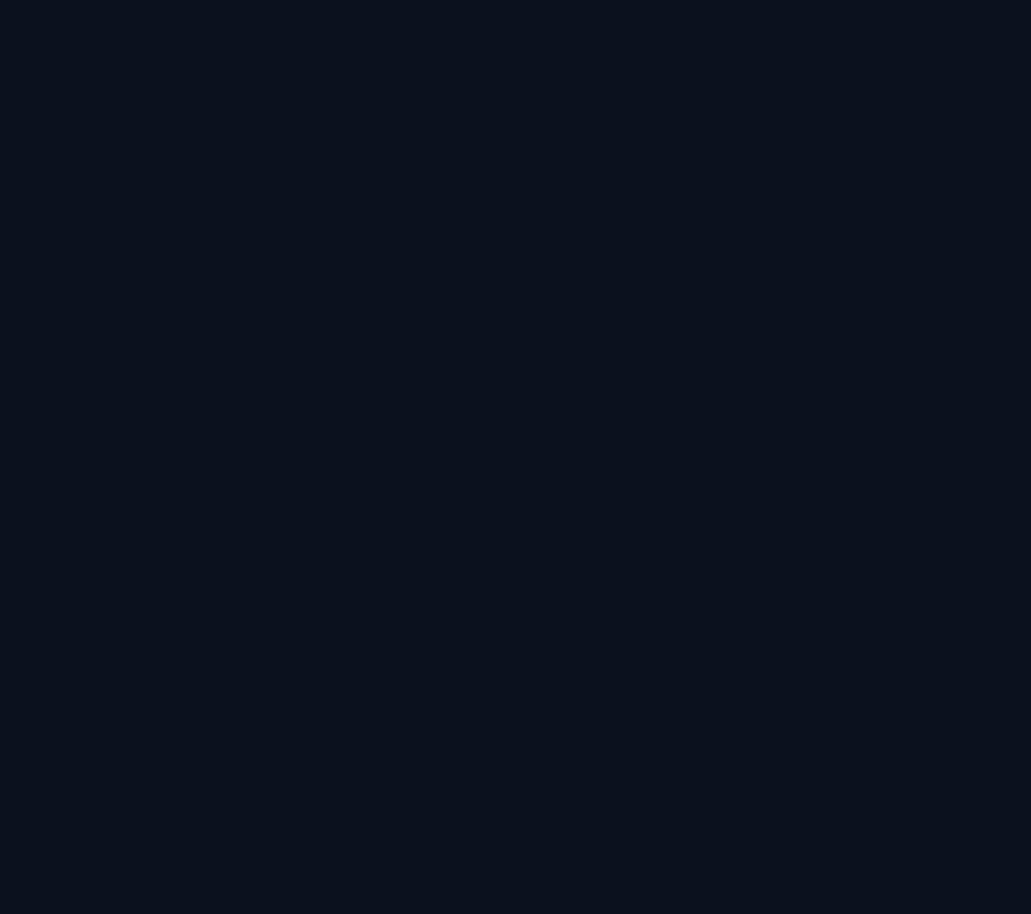
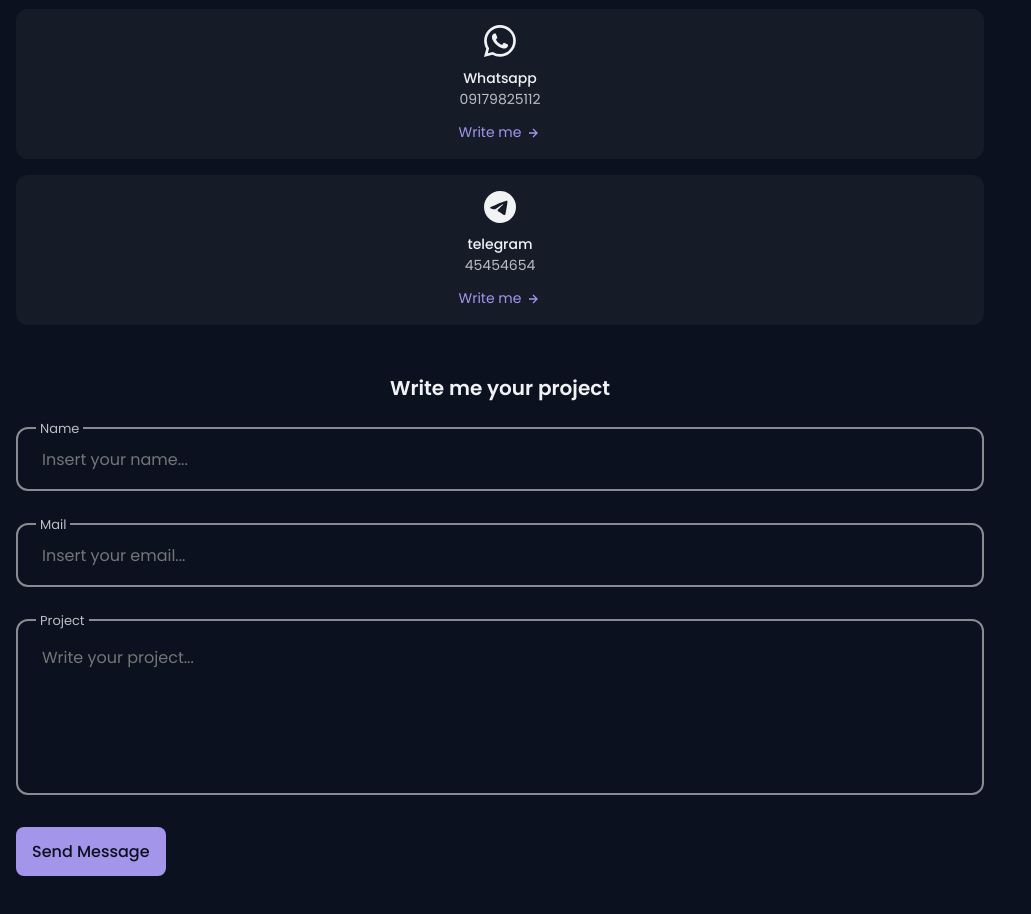
Before and after one commit to mrmodarres/portfolio, a React (Create React App) app: page / in a window 1280 px wide. Shown: the part 4020-4934 px from the top of the page, without its empty margins (0-1031 px from the left). Before the commit the page ends 3738 px from the top, so only its background shows below. Built offline with nearby package versions, Linux system fonts and the light colour scheme.

Commit message:
+ contact component + contact style comp[onent

```diff
--- a/src/components/section/Contact.js
+++ b/src/components/section/Contact.js
@@ -1,7 +1,84 @@
 import React from "react";
+import { BiMailSend, BiRightArrowAlt } from "react-icons/bi";
+import { BsWhatsapp, BsTelegram } from "react-icons/bs";
+function Contact() {
+  return (
+    <section class="contact section" id="contact">
+      <span className="section_subtitle">Get in touch</span>
+      <h2 className="section_title">Contact</h2>
+      <div className="contact__container container grid">
+        <div className="contact__content">
+          <h3 className="contact__title">Talk to me</h3>
+          <div className="contact__info">
+            <div className="contact__card">
+              <BiMailSend className="contact__card-icon" />
+              <h3 className="contact__card-title">Email</h3>
+              <span className="contact__card-data">user@gmail.com</span>
+              <a href="" target="_blank" className="contact__button">
+                Write me <BiRightArrowAlt className="contact__button-icon" />
+              </a>
+            </div>
+            <div className="contact__card">
+              <BsWhatsapp className="contact__card-icon" />
+              <h3 className="contact__card-title">Whatsapp</h3>
+              <span className="contact__card-data">09179825112</span>
+              <a href="" target="_blank" className="contact__button">
+                Write me <BiRightArrowAlt className="contact__button-icon" />
+              </a>
+            </div>
+            <div className="contact__card">
+              <BsTelegram className="contact__card-icon" />
+              <h3 className="contact__card-title">telegram</h3>
+              <span className="contact__card-data">45454654</span>
+              <a href="" target="_blank" className="contact__button">
+                Write me <BiRightArrowAlt className="contact__button-icon" />
+              </a>
+            </div>
+          </div>
+        </div>
+        <div className="contact__content">
+          <h3 className="contact__title">Write me your project</h3>
+          <form action="" className="contact__form">
+            <div className="contact__form-div">
+              <label for="" className="contact__form-tag">
+                Name
+              </label>
+              <input
+                type="text"
+                placeholder="Insert your name..."
+                className="contact__form-input"
+              />
+            </div>
+            <div className="contact__form-div">
+              <label for="" className="contact__form-tag">
+                Mail
+              </label>
+              <input
+                type="email"
+                placeholder="Insert your email..."
+                className="contact__form-input"
+              />
+            </div>
+            <div className="contact__form-div contact__form-area">
+              <label for="" className="contact__form-tag">
+                Project
+              </label>
+              <textarea
+                name=""
+                id=""
+                cols="30"
+                rows="10"
+                placeholder="Write your project... "
+                className="contact__form-input "
+              />
+            </div>
 
-function Contact() {
-  return <section class="contact section" id="contact"></section>;
+            <button className="button">Send Message</button>
+          </form>
+        </div>
+      </div>
+    </section>
+  );
 }
 
 export default Contact;
--- a/src/style/style.css
+++ b/src/style/style.css
@@ -578,7 +578,94 @@ img {
   background-color: var(--first-color);
 }
 /*=============== CONTACT ===============*/
+.contact__container {
+  row-gap: 3rem;
+  padding-bottom: 3rem;
+}
+.contact__title {
+  text-align: center;
+  font-size: var(--h3-font-size);
+  margin-bottom: 1.5rem;
+}
 
+.contact__info {
+  display: grid;
+  gap: 1rem;
+}
+.contact__card {
+  background-color: var(--container-color);
+  padding: 1rem;
+  border-radius: 0.75rem;
+  text-align: center;
+}
+
+.contact__card-icon {
+  font-size: 2rem;
+  color: var(--title-color);
+  margin-bottom: 0.25rem;
+}
+.contact__card-title,
+.contact__card-data {
+  font-size: var(--small-font-size);
+}
+.contact__card-title {
+  font-weight: var(--font-medium);
+}
+.contact__card-data {
+  display: block;
+  margin-bottom: 0.75rem;
+}
+.contact__button {
+  color: var(--first-color);
+  font-size: var(--small-font-size);
+  display: flex;
+  align-items: center;
+  justify-content: center;
+  column-gap: 0.25rem;
+}
+
+.contact__button:hover .contact__button-icon {
+  transform: translateX(0.25rem);
+}
+.contact__button-icon {
+  font-size: 1rem;
+  transition: 0.4s;
+}
+
+.contact__form-div {
+  position: relative;
+  margin-bottom: 2rem;
+  height: 4rem;
+}
+.contact__form-input {
+  position: absolute;
+  top: 0;
+  left: 0;
+  width: 100%;
+  height: 100%;
+  border: 2px solid var(--text-color-light);
+  background: none;
+  color: var(--text-color);
+  outline: none;
+  padding: 1.5rem;
+  border-radius: 0.75rem;
+  z-index: 1;
+}
+.contact__form-tag {
+  position: absolute;
+  top: -0.75rem;
+  left: 1.25rem;
+  font-size: var(--smaller-font-size);
+  padding: 0.25rem;
+  background-color: var(--body-color);
+  z-index: 10;
+}
+.contact__form-area {
+  height: 11rem;
+}
+.contact__form-area textarea {
+  resize: none;
+}
 /*=============== FOOTER ===============*/
 
 /*=============== SCROLL BAR ===============*/
```
